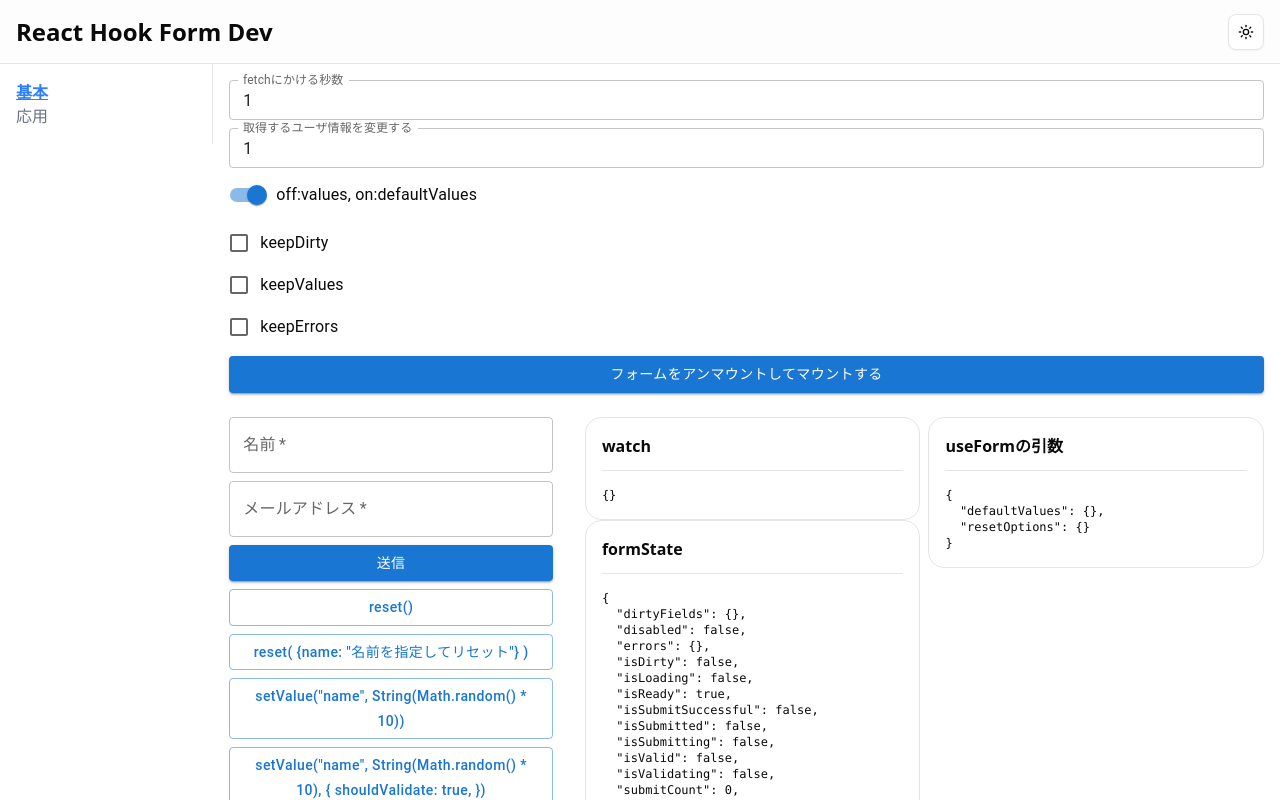
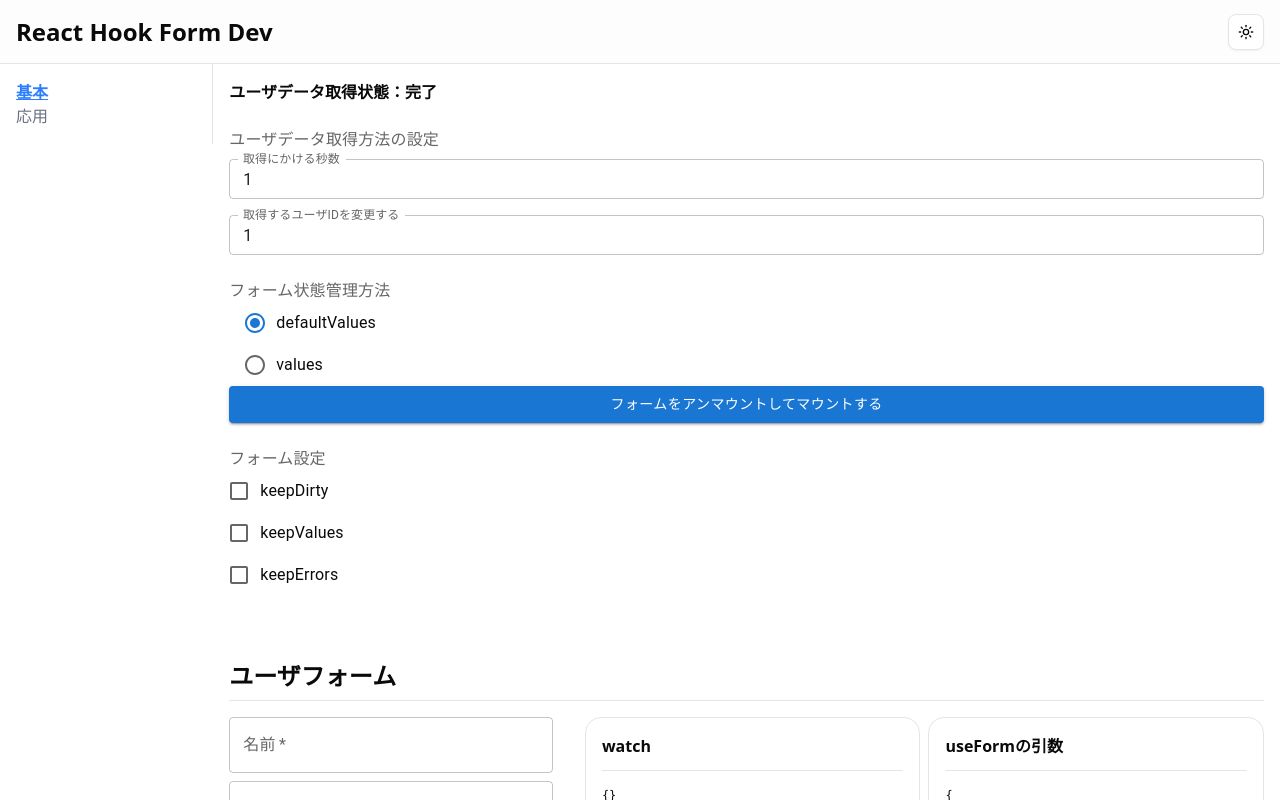
Before and after one commit to hi-lee-mon/react-hook-form-dev, a Next.js app: page /basic in a window 1280 px wide. Shown: the top 800 px of the page. Built offline with nearby package versions, Linux system fonts and the light colour scheme; no server answers; what @mui/material-nextjs would draw is missing.

Commit message:
UI調整

```diff
--- a/src/app/api/users/[id]/useUserById.ts
+++ b/src/app/api/users/[id]/useUserById.ts
@@ -1,7 +1,11 @@
+import useSWR, { type SWRConfiguration } from "swr";
 import { fetcher } from "@/lib/fetcher";
-import useSWR from "swr";
 import type { User } from "./type";
 
-export const useUserById = (userId: string, ms?: string) => {
-  return useSWR<User>(`/api/users/${userId}?ms=${ms}`, fetcher);
+export const useUserById = (
+  userId: string,
+  ms?: string,
+  swrConfig?: SWRConfiguration,
+) => {
+  return useSWR<User>(`/api/users/${userId}?ms=${ms}`, fetcher, swrConfig);
 };
--- a/src/app/basic/_components/my-form.tsx
+++ b/src/app/basic/_components/my-form.tsx
@@ -36,6 +36,8 @@ export default function MyForm({ useFormParam }: Props) {
   } = useForm(useFormParam);
 
   return (
+    <div>
+      <h2 className="text-2xl font-bold border-b mb-4 pb-2">ユーザフォーム</h2>
       <form onSubmit={handleSubmit((data) => console.log(data))}>
         <HStack className="gap-8 grid grid-cols-3">
           <VStack className="col-span-1 gap-2">
@@ -157,5 +159,6 @@ export default function MyForm({ useFormParam }: Props) {
           </VStack>
         </HStack>
       </form>
+    </div>
   );
 }
--- a/src/app/basic/page.tsx
+++ b/src/app/basic/page.tsx
@@ -1,17 +1,22 @@
 "use client";
-import { useReducer, useState } from "react";
-import { useUserById } from "../api/users/[id]/useUserById";
-import TextField from "@mui/material/TextField";
-import VStack from "@/components/layout/v-stack";
-import MyForm from "./_components/my-form";
-import { useDebounce } from "use-debounce";
 import {
   Button,
   Checkbox,
+  type CheckboxProps,
+  FormControl,
   FormControlLabel,
   FormGroup,
-  Switch,
+  FormLabel,
+  Radio,
+  RadioGroup,
 } from "@mui/material";
+import TextField from "@mui/material/TextField";
+import { useReducer, useState } from "react";
+import { useDebounce } from "use-debounce";
+import VStack from "@/components/layout/v-stack";
+import { cn } from "@/lib/utils";
+import { useUserById } from "../api/users/[id]/useUserById";
+import MyForm from "./_components/my-form";
 import type { UseFormParams } from "./_components/type";
 
 export default function Page() {
@@ -23,12 +28,15 @@ export default function Page() {
   const { data, isLoading } = useUserById(
     debouncedUserId,
     String(debouncedSleepTime * 1000),
+    {
+      keepPreviousData: true,
+    },
   );
 
-  const [isDefaultValues, toggleDefaultValues] = useReducer(
-    (prev) => !prev,
-    true,
-  );
+  const [formStateMethod, setFormStateMethod] = useState<
+    "defaultValues" | "values"
+  >("defaultValues");
+
   const [keepDirty, toggleKeepDirty] = useReducer((prev) => !prev, false);
   const [keepValues, toggleKeepValues] = useReducer((prev) => !prev, false);
   const [keepErrors, toggleKeepErrors] = useReducer((prev) => !prev, false);
@@ -39,7 +47,7 @@ export default function Page() {
   };
 
   const useFormParam = {
-    ...(isDefaultValues
+    ...(formStateMethod === "defaultValues"
       ? { defaultValues: formValues }
       : { values: formValues }),
     resetOptions: {
@@ -50,29 +58,66 @@ export default function Page() {
   } satisfies UseFormParams;
 
   return (
-    <VStack className="gap-2">
-      {isLoading && <p className="font-bold">ユーザ情報読み込み中...</p>}
+    <VStack className="gap-6">
+      <p className={cn("font-bold", isLoading && "text-red-500")}>
+        ユーザデータ取得状態：{isLoading ? "取得中・・・" : "完了"}
+      </p>
+      <FormControl>
+        <FormLabel id="fetch-user-data-settings" sx={{ mb: 1 }}>
+          ユーザデータ取得方法の設定
+        </FormLabel>
+        <FormGroup aria-labelledby="fetch-user-data-settings">
           <TextField
             size="small"
-        label="fetchにかける秒数"
+            label="取得にかける秒数"
             type="number"
             value={sleepTime}
             onChange={(e) => setSleepTime(Number(e.target.value))}
           />
+          <span className="mb-4" />
           <TextField
             size="small"
-        label="取得するユーザ情報を変更する"
+            label="取得するユーザIDを変更する"
             type="number"
             value={userId}
             onChange={(e) => setUserId(e.target.value)}
           />
+        </FormGroup>
+      </FormControl>
+      <VStack>
+        <FormControl>
+          <FormLabel id="form-state-radio-group">
+            フォーム状態管理方法
+          </FormLabel>
+          <RadioGroup
+            aria-labelledby="form-state-radio-group"
+            value={formStateMethod}
+            sx={{ pl: 2 }}
+          >
             <FormControlLabel
-        control={
-          <Switch checked={isDefaultValues} onChange={toggleDefaultValues} />
-        }
-        label="off:values, on:defaultValues"
+              value={"defaultValues"}
+              control={<Radio />}
+              label="defaultValues"
+              onClick={() => setFormStateMethod("defaultValues")}
             />
-      <FormGroup>
+            <FormControlLabel
+              value={"values"}
+              control={<Radio />}
+              label="values"
+              onClick={() => setFormStateMethod("values")}
+            />
+          </RadioGroup>
+        </FormControl>
+        <Button variant="contained" onClick={changeKey}>
+          フォームをアンマウントしてマウントする
+        </Button>
+      </VStack>
+      <FormControl>
+        <FormLabel id="form-state-settings">フォーム設定</FormLabel>
+        <FormGroup
+          sx={{ alignSelf: "flex-start" }}
+          aria-labelledby="form-state-settings"
+        >
           <CustomCheckBox
             label="keepDirty"
             checked={keepDirty}
@@ -89,10 +134,8 @@ export default function Page() {
             onChange={toggleKeepErrors}
           />
         </FormGroup>
-      <Button variant="contained" onClick={changeKey}>
-        フォームをアンマウントしてマウントする
-      </Button>
-      <span className="mb-2"></span>
+      </FormControl>
+      <span className="mb-4" />
       <MyForm useFormParam={useFormParam} key={key} />
     </VStack>
   );
@@ -102,15 +145,17 @@ function CustomCheckBox({
   checked,
   onChange,
   label,
+  sx,
 }: {
   checked: boolean;
   onChange: () => void;
   label: string;
+  sx?: CheckboxProps["sx"];
 }) {
   return (
     <FormControlLabel
       label={label}
-      control={<Checkbox checked={checked} onChange={onChange} />}
+      control={<Checkbox checked={checked} onChange={onChange} sx={sx} />}
     />
   );
 }
```
Lines whose indentation alone changed are shown as unchanged.
